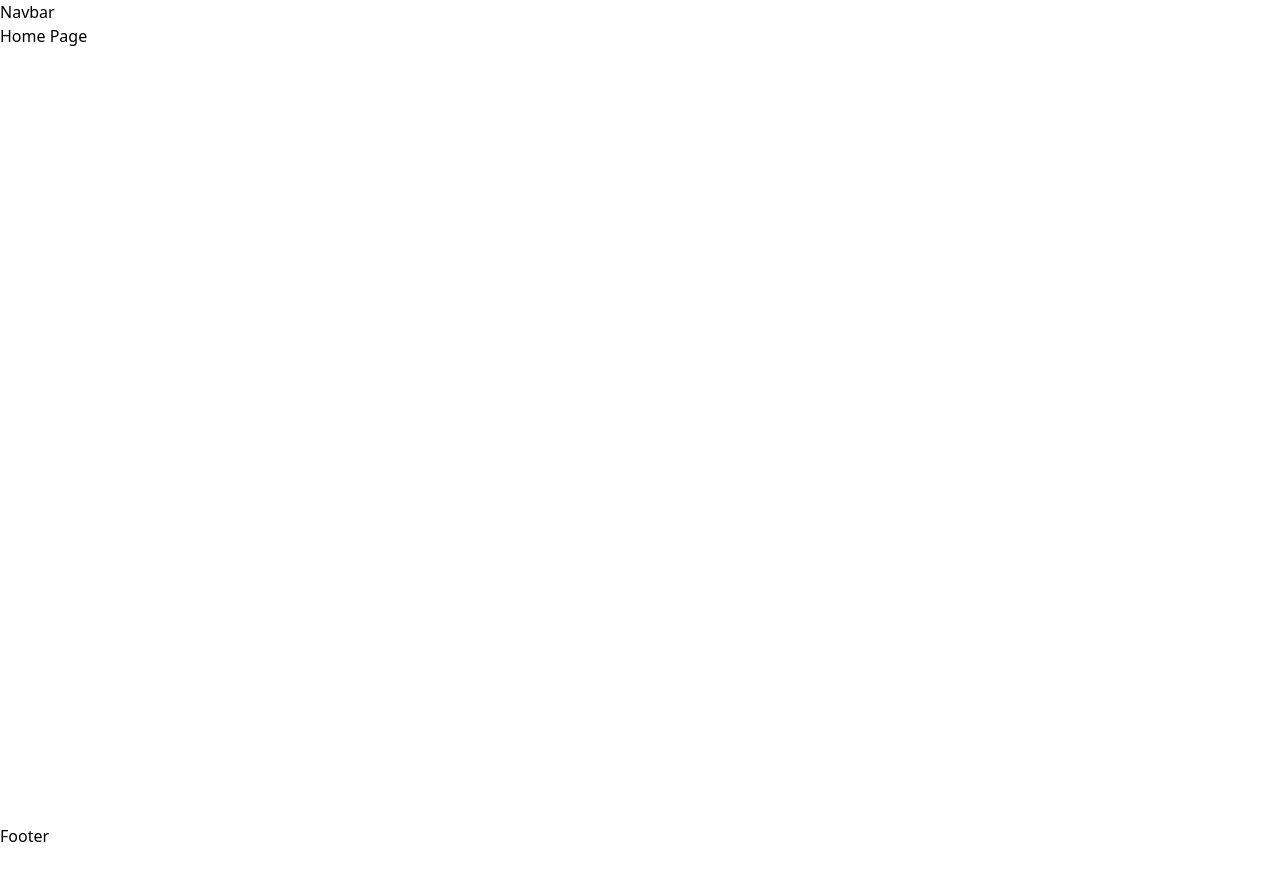
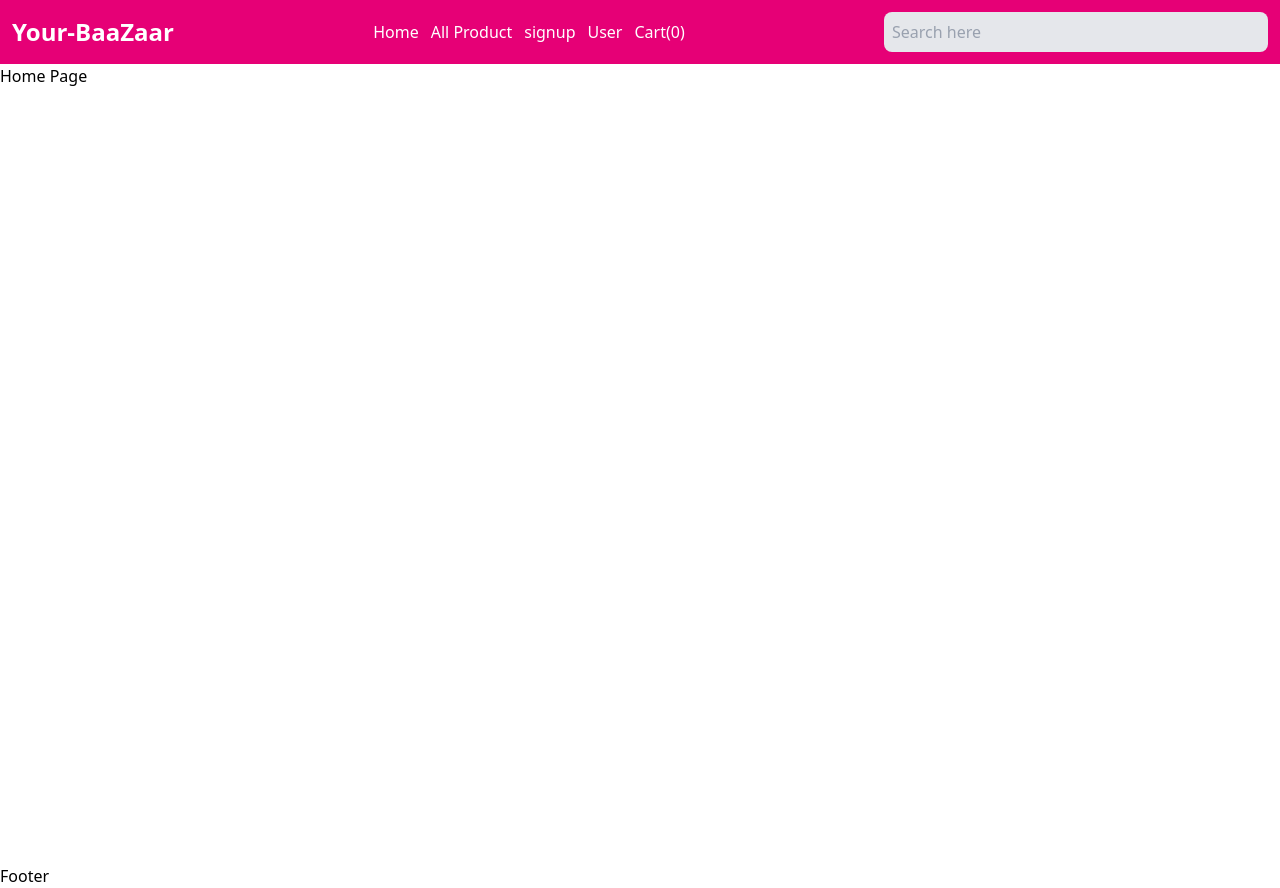
Before and after one commit to Deepak6205/shoping-app, a React (Vite) app: page / in a window 1280 px wide. Before the commit the page ends 848 px from the top, so only its background shows below. Built offline with nearby package versions, Linux system fonts and the light colour scheme.

Commit message:
working on navbar

```diff
--- a/src/components/navbar/Navbar.jsx
+++ b/src/components/navbar/Navbar.jsx
@@ -1,8 +1,55 @@
 import React from 'react'
+import { Link } from 'react-router-dom'
+import SearchBar from '../searchBar/SearchBar'
 
 const Navbar = () => {
+    const navList = (
+    <ul className='flex space-x-3 text-white font-medium text-md px-5'>
+      <li>
+        <Link to={"/"}>Home</Link>
+      </li>
+      <li>
+        <Link to={"/allProduct"}>All Product</Link>
+      </li>
+      <li>
+        <Link to={"/signup"}>signup</Link>
+      </li>
+      <li>
+        <Link to={"/"}>User</Link>
+      </li>
+      {/* admin */}
+      {/* <li>
+        <Link to={"/"}>Admin</Link>
+      </li>
+      <li>
+        Logout
+      </li> */}
+
+      {/* cart */}
+      <li>
+        <Link to={"/cart"}>Cart(0)</Link>
+      </li>
+    </ul>
+    )
   return (
-    <div>Navbar</div>
+    <nav className='bg-pink-600 stick top-0'>
+        {/*  Main */}
+    <div className='lg:flex lg:justify-between items-center py-3 lg:px-3'>
+        {/* left */}
+        <div className='left py-3 lg:py-0'>
+            <Link to={"/"} >
+                <h2 className='font-bold text-white text-2xl text-center'>Your-BaaZaar</h2>
+            </Link>
+        </div>
+        {/* right */}
+        <div className='right flex justify-center mb-4 lg:mb-0'>
+            {navList}
+        </div>
+        {/* searchbar */}
+        <SearchBar />
+    </div>
+    </nav>
+
   )
 }
 
--- /dev/null
+++ b/src/components/searchBar/SearchBar.jsx
@@ -0,0 +1,91 @@
+import React, { useState } from "react";
+
+const searchData = [
+  {
+    name: "Sofa",
+    image:
+      "https://m.media-amazon.com/images/I/61P3aL0IufL._AC_UL480_QL65_.jpg",
+  },
+  {
+    name: "Shirt",
+    image:
+      "https://m.media-amazon.com/images/I/61rJgcPO1GL._AC_UL480_QL65_.jpg",
+  },
+  {
+    name: "Jacket",
+    image:
+      "https://m.media-amazon.com/images/I/619xMvtqClL._AC_UL480_QL65_.jpg",
+  },
+  {
+    name: "Mobile",
+    image:
+      "https://m.media-amazon.com/images/I/71R8VsJ07nL._AC_UY327_QL65_.jpg",
+  },
+  {
+    name: "Laptop",
+    image:
+      "https://m.media-amazon.com/images/I/71pKJ+Mjd8L._AC_UY327_QL65_.jpg",
+  },
+  {
+    name: "furniture",
+    image:
+      "https://m.media-amazon.com/images/I/91XEu9I+aVL._AC_UL480_QL65_.jpg",
+  },
+];
+
+const SearchBar = () => {
+  const [search, setSearch] = useState("");
+
+  // Filter Search Data
+  const filterSearchData = searchData
+    .filter((obj) => obj.name.toLowerCase().includes(search))
+    .slice(0, 8);
+
+  return (
+    <div>
+      {/* search input */}
+      <div className="input flex justify-center">
+        <input
+          type="text"
+          placeholder="Search here"
+          onChange={(e) => setSearch(e.target.value)}
+          className="bg-gray-200 placeholder-gray-400 rounded-lg px-2 py-2 w-96 lg:w-96 md:w-96 outline-none text-black"
+        />
+      </div>
+
+      {/* search drop-down */}
+      <div className="flex justify-center">
+        {search && (
+          <div className="block absolute bg-gray-200 w-96 md:w-96 lg:w-96 z-50 my-1 rounded-lg px-2 py-2">
+            {filterSearchData.length > 0 ? (
+              <>
+                {filterSearchData.map((item, index) => {
+                  return (
+                    <div key={index} className="py-2 px-2">
+                      <div className="flex items-center gap-2">
+                        <img className="w-10" src={item.image} alt="" />
+                        {item.name}
+                      </div>
+                    </div>
+                  );
+                })}
+              </>
+            ) : (
+              <>
+                <div className="flex justify-center">
+                  <img
+                    className="w-20"
+                    src="https://m.media-amazon.com/images/I/71ptbGdlJOL._AC_UL480_QL65_.jpg"
+                    alt="img"
+                  />
+                </div>
+              </>
+            )}
+          </div>
+        )}
+      </div>
+    </div>
+  );
+};
+
+export default SearchBar;
```
